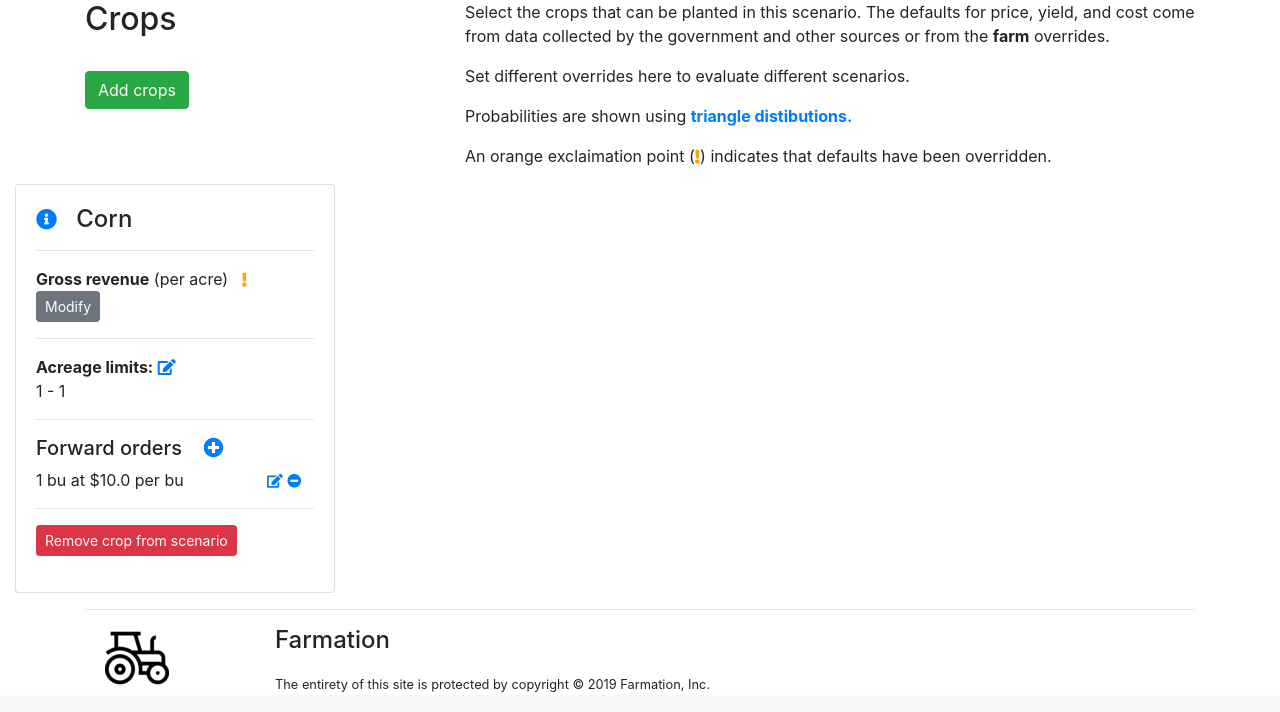
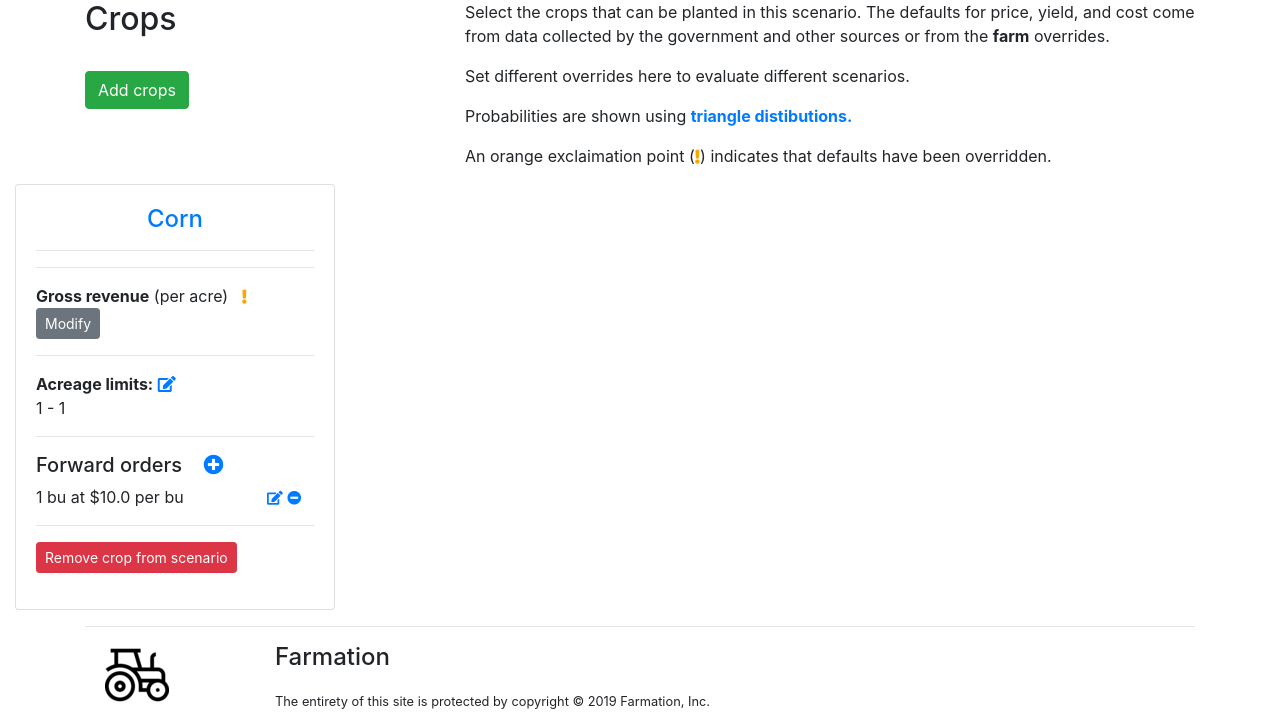
Before and after one commit to vin0110/farmation, a Django app: page /optimizer/scenario/details/1/ in a window 1280 px wide. Shown: the part 252-964 px from the top of the page. Run offline with Django 3.2, Linux system fonts and the light colour scheme; a user stored in the database is signed in; data comes from the database, SQL or seed files in the repository; tables that the repository leaves empty hold one stand-in row (values such as "Sample post"); data that the repository does not hold is empty; some libraries are stand-ins or nearby versions.

Commit message:
Changed Crop card icon to a hyperlink for #81.

```diff
--- a/templates/optimizer/scenario_details.html
+++ b/templates/optimizer/scenario_details.html
@@ -126,15 +126,15 @@
   {% for crop in scenario.crops.all %}
   <div class="{% cycle "card" "card bg-light" %}" style="width: 20rem;">
     <div class="card-body">
-      <h4 class="card-title" >
-        <a href="{% url "optimizer:crop_data" crop.data.id %}">
-          <i class="fas fa-info-circle fa-sm"></i>
+      <h4 class="card-title text-center" >
+        <a href="{% url "optimizer:crop_data" crop.data.id %}" data-toggle="tooltip"
+           title="Global data for {{crop.data.name|capfirst}}">
+          {{ crop.data.name|capfirst }}
         </a>
-        &nbsp;
-        {{ crop.data.name|capfirst }}
       </h4>
       <hr/>
-      <b>Gross revenue</b> (per acre)
+      <hr/>
+      <b class="text-center">Gross revenue</b> (per acre)
 
       {% if crop.isOverride %}
       &nbsp;
```
Also changed, not shown: templates/farm/farm.html (+4 -5 lines).
